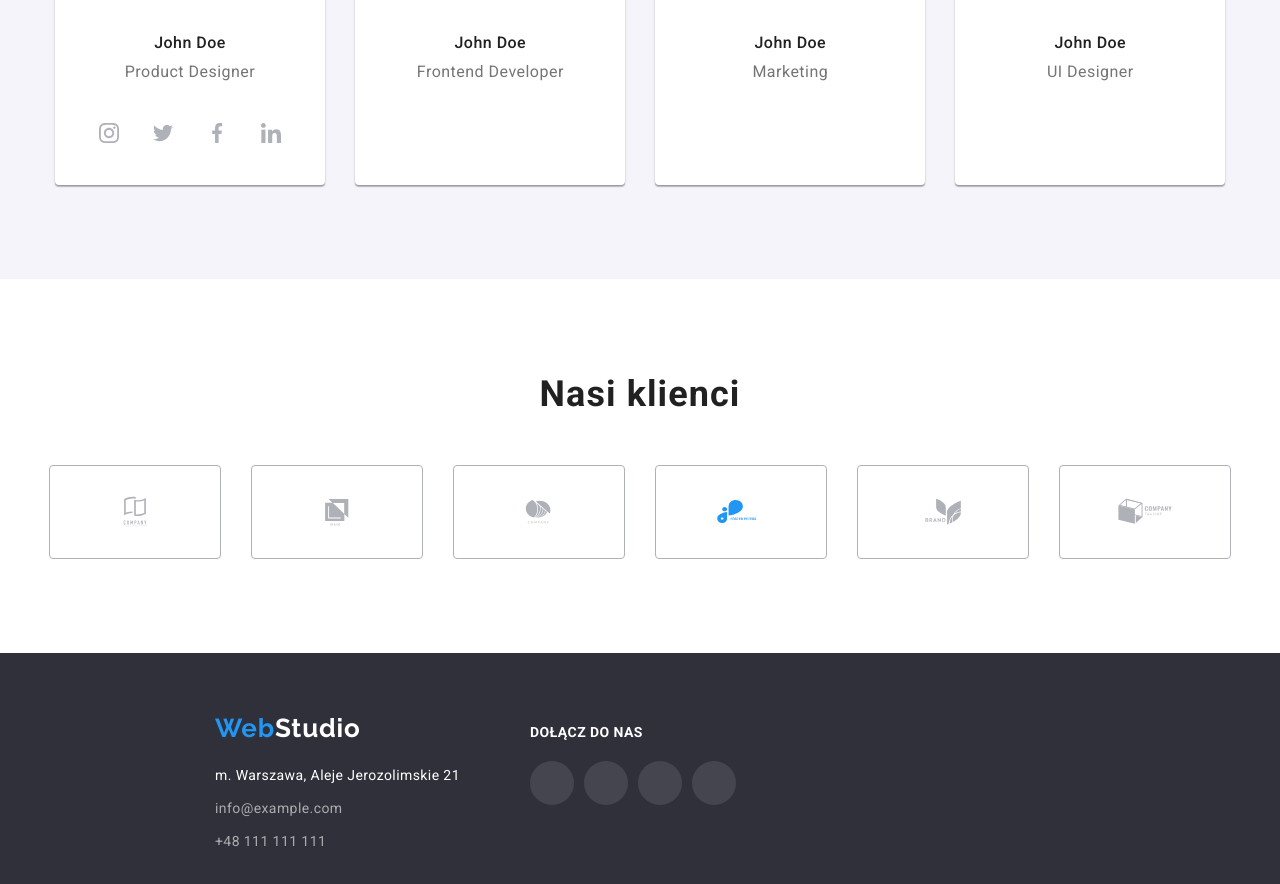
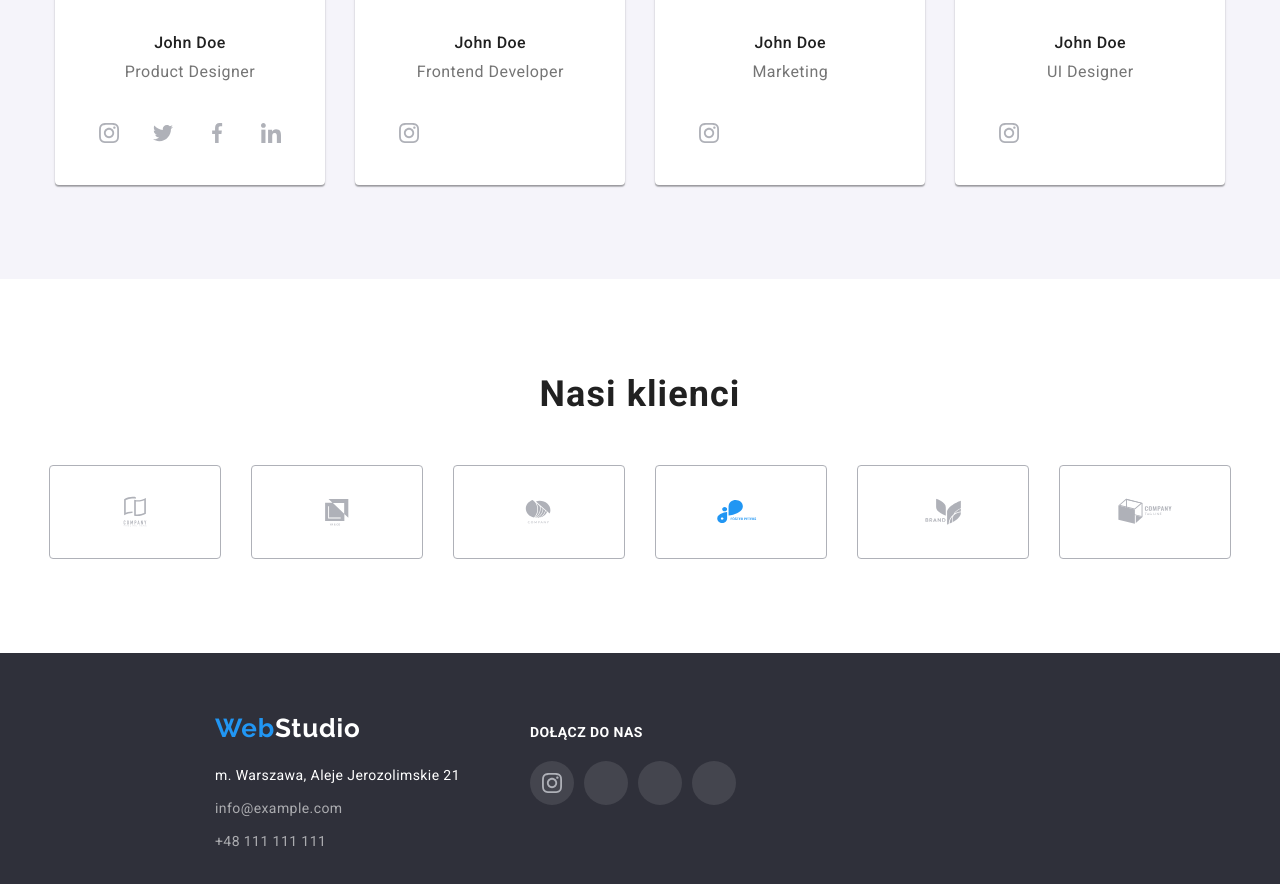
Before and after one commit to karolinamalewicz/goit-markup-hw-04, a plain HTML site: page index.html in a window 1280 px wide. Shown: the part 2057-2941 px from the top of the page. Drawn offline with nearby package versions, Linux system fonts and the light colour scheme.

Commit message:
zmiana nazwy ikony SVG

```diff
--- a/index.html
+++ b/index.html
@@ -198,7 +198,7 @@
                     <li>
                       <a class="socials-link" href="#">
                         <svg class="socials-icon">
-                          <use href="./images/icons.svg#icon-Ellipse"></use>
+                          <use href="./images/icons.svg#icon-instagram-2"></use>
                         </svg>
                       </a>
                     </li>
@@ -242,7 +242,7 @@
                     <li>
                       <a class="socials-link" href="#">
                         <svg class="socials-icon">
-                          <use href="./images/icons.svg#icon-Ellipse"></use>
+                          <use href="./images/icons.svg#icon-instagram-2"></use>
                         </svg>
                       </a>
                     </li>
@@ -286,7 +286,7 @@
                     <li>
                       <a class="socials-link" href="#">
                         <svg class="socials-icon">
-                          <use href="./images/icons.svg#icon-Ellipse"></use>
+                          <use href="./images/icons.svg#icon-instagram-2"></use>
                         </svg>
                       </a>
                     </li>
@@ -398,7 +398,7 @@
             <li>
               <a href="" class="footer-socials-link">
                 <svg class="footer-socials-icon">
-                  <use href="./images/icons.svg#icon-Ellipse"></use>
+                  <use href="./images/icons.svg#icon-instagram-2"></use>
                 </svg>
               </a>
             </li>
```
Also changed, not shown: portfolio.html (+1 -1 lines).
